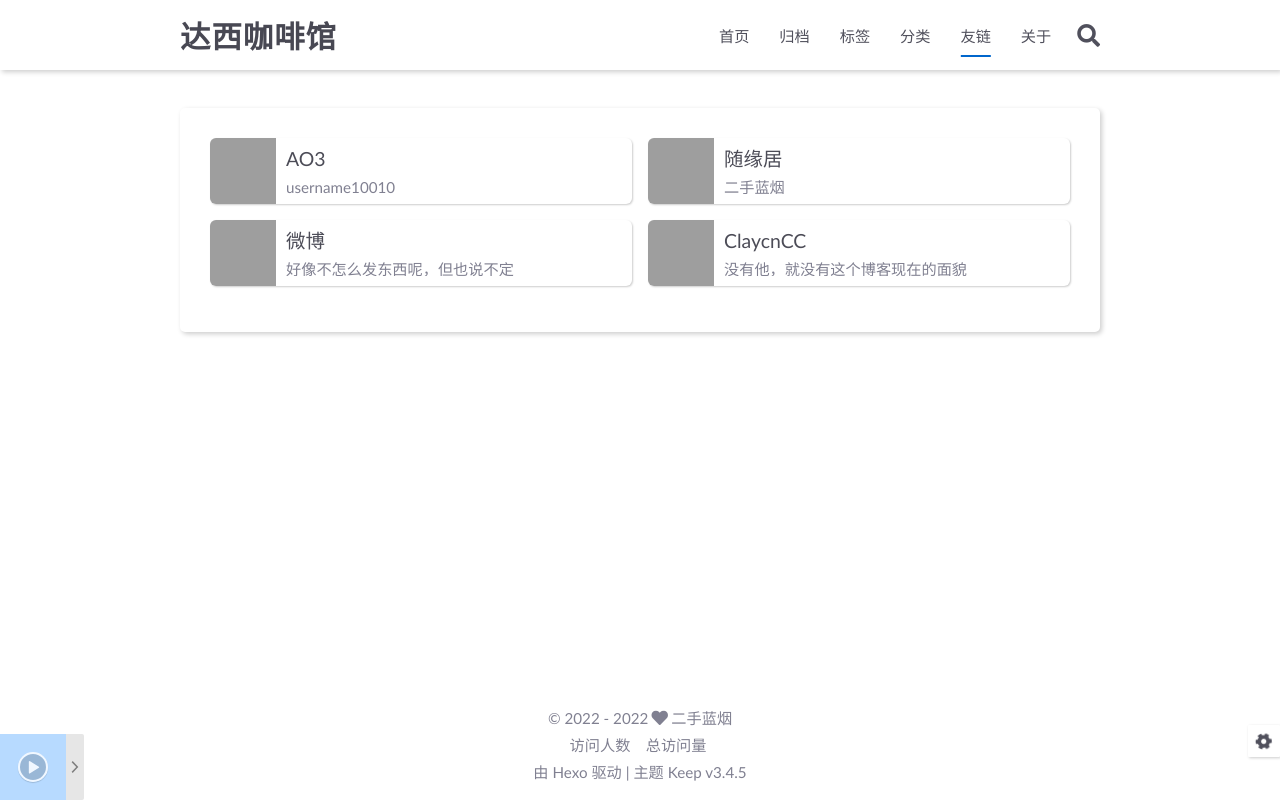
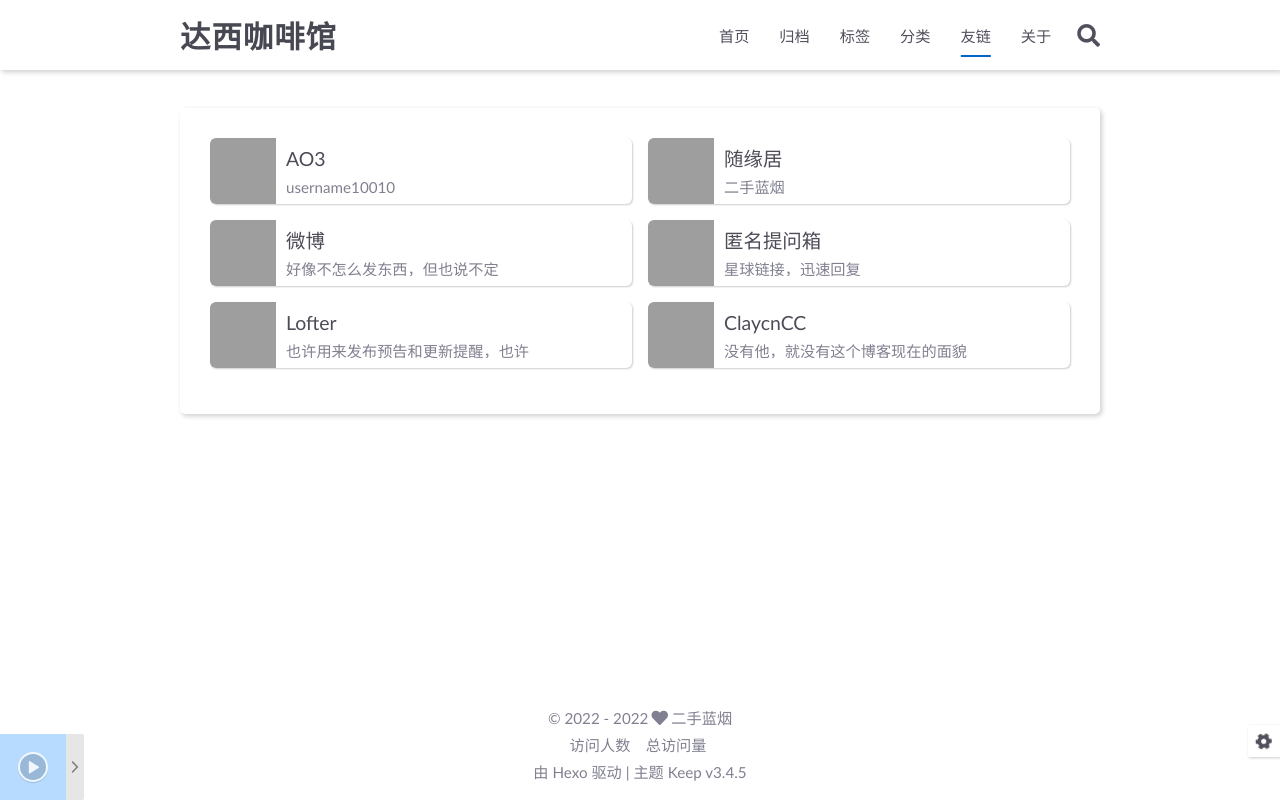
Before and after one commit to ershoulanyan/ershoulanyan.github.io, a plain HTML site: page links/index.html in a window 1280 px wide. Drawn offline with Linux system fonts and the light colour scheme; some packages are replaced by stand-ins of ours; files that its build step writes are made by us from their sources; grey boxes are pictures that could not be loaded; a script that the page names is missing; files whose address does not match are found by name.

Commit message:
Site updated: 2022-08-27 20:00:49

```diff
--- a/links/index.html
+++ b/links/index.html
@@ -235,7 +235,45 @@
                         </div>
                         <div class="info">
                             <div class="name ellipsis">微博</div>
-                            <div class="description ellipsis">好像不怎么发东西呢，但也说不定</div>
+                            <div class="description ellipsis">好像不怎么发东西，但也说不定</div>
+                        </div>
+                    </div>
+                </a>
+            </li>
+
+            <li class="friends-link-item">
+                <a target="_blank" rel="noopener" href="https://www.tapechat.net/uu/Reader/KTFON66F?uid=438309&amp;share_to=14">
+                    <div class="content">
+                        <div class="avatar radius">
+
+                                <img class="radius"
+                                     src="https://s1.vika.cn/space/2022/08/27/549e3f3989be46228fc75932cf665962"
+                                     onerror="this.style.display='none'"
+                                >
+
+                        </div>
+                        <div class="info">
+                            <div class="name ellipsis">匿名提问箱</div>
+                            <div class="description ellipsis">星球链接，迅速回复</div>
+                        </div>
+                    </div>
+                </a>
+            </li>
+
+            <li class="friends-link-item">
+                <a target="_blank" rel="noopener" href="https://1-fengzi.lofter.com">
+                    <div class="content">
+                        <div class="avatar radius">
+
+                                <img class="radius"
+                                     src="https://s1.vika.cn/space/2022/08/27/03eba6db87ee449086800337660ec8a4"
+                                     onerror="this.style.display='none'"
+                                >
+
+                        </div>
+                        <div class="info">
+                            <div class="name ellipsis">Lofter</div>
+                            <div class="description ellipsis">也许用来发布预告和更新提醒，也许</div>
                         </div>
                     </div>
                 </a>
```
